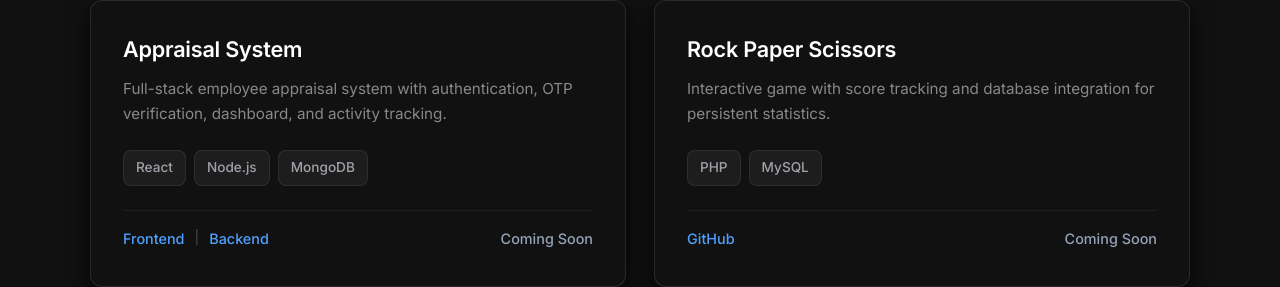
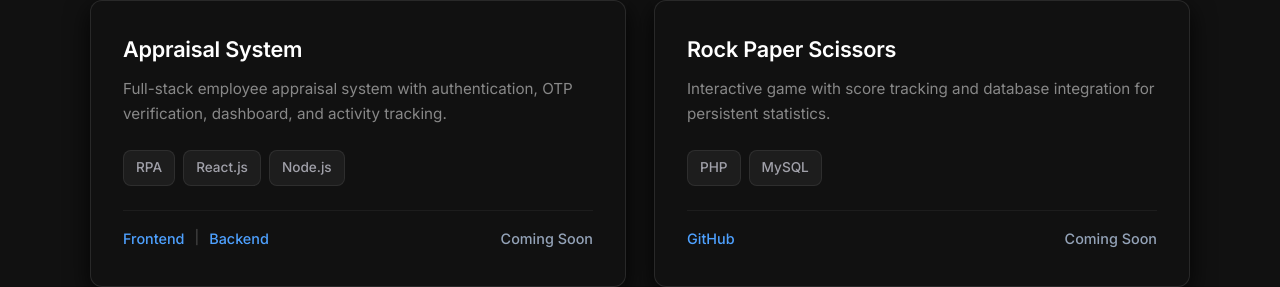
Before and after one commit to mananbhimani18/my-portfolio, a React (Vite) app: page / in a window 1280 px wide. Shown: the part 848-1135 px from the top of the page. Built offline with nearby package versions, Linux system fonts and the light colour scheme.

Commit message:
initial portfolio

```diff
--- a/src/data/portfolio.js
+++ b/src/data/portfolio.js
@@ -20,7 +20,7 @@ export const portfolio = {
             title: "Appraisal System",
             description:
                 "Full-stack employee appraisal system with authentication, OTP verification, dashboard, and activity tracking.",
-            tech: ["React", "Node.js", "MongoDB"],
+            tech: ["RPA", "React.js", "Node.js"],
 
             github: {
                 frontend: "https://github.com/mananbhimani18/manan-appraisal-frontend",
```
